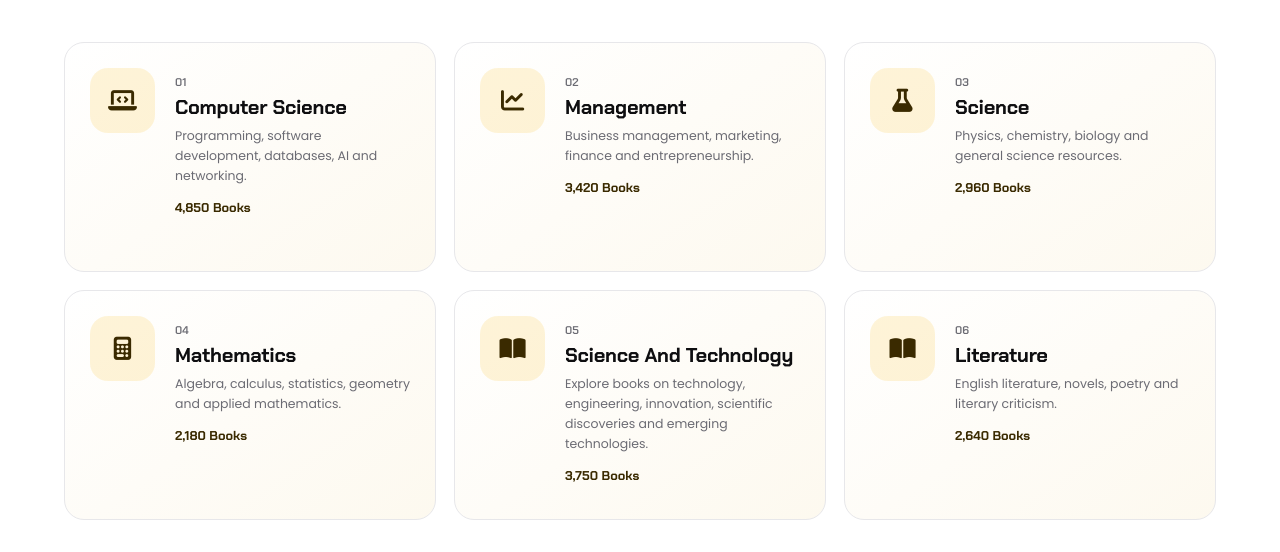
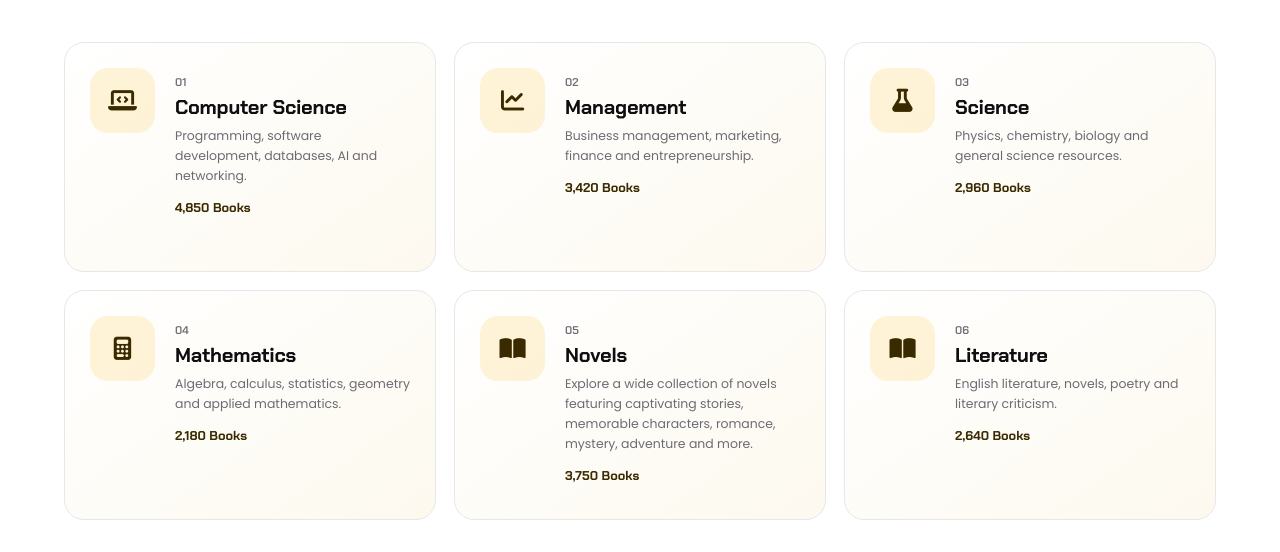
Before and after one commit to lakpa45/Library_Management_System-UNI-, a website: page views/book_category.html in a window 1280 px wide. Shown: the part 248-800 px from the top of the page. Drawn offline with nearby package versions, Linux system fonts and the light colour scheme; a web font is replaced by a local one.

Commit message:
feat: update book category section to highlight novels with detailed description

```diff
--- a/views/book_category.html
+++ b/views/book_category.html
@@ -375,11 +375,12 @@
             05
         </span>
         <h3>
-            Science And Technology
-        </h3>
-        <p>
-            Explore books on technology, engineering, innovation, scientific discoveries and emerging technologies.
-        </p>
+    Novels
+</h3>
+<p>
+    Explore a wide collection of novels featuring captivating stories, memorable characters, romance, mystery, adventure and more.
+</p>
+
         <strong>
             3,750 Books
         </strong>
```
